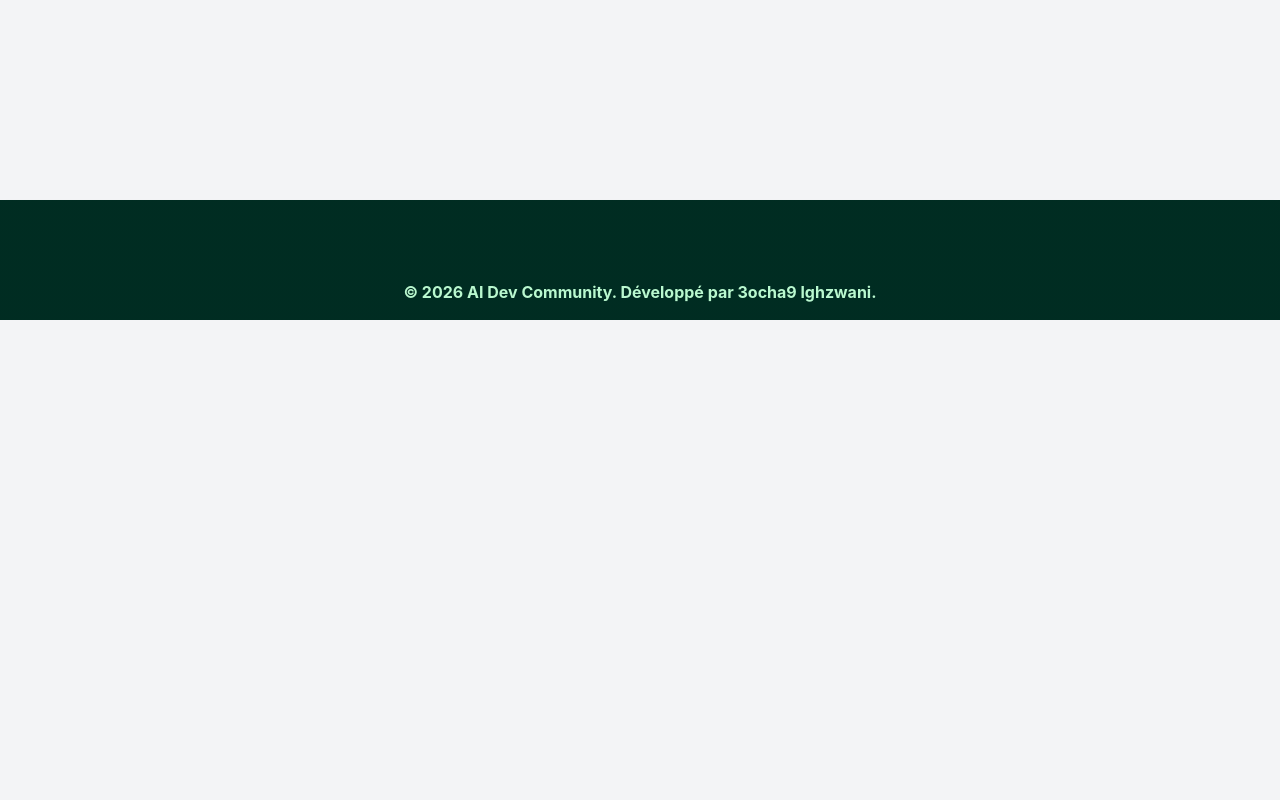
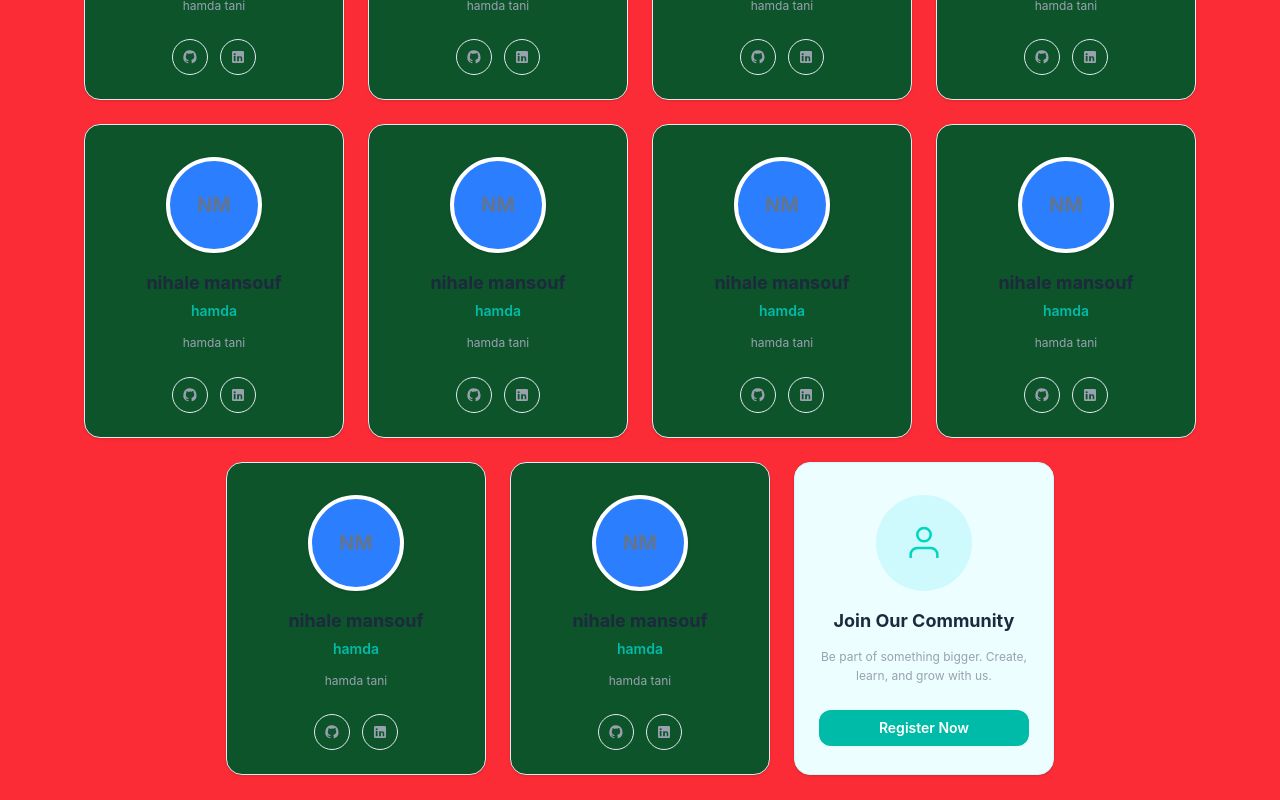
Before and after one commit to Skyzex54/Project_react_club, a React (Vite) app in the folder site_club/: page /members in a window 1280 px wide. Shown: the part 480-1280 px from the top of the page. Before the commit the page ends 800 px from the top, so only its background shows below. Built offline with nearby package versions, Linux system fonts and the light colour scheme.

Commit message:
member page

```diff
--- /dev/null
+++ b/site_club/src/Components/MemberCard.jsx
@@ -0,0 +1,58 @@
+import React from 'react';
+
+function MemberCard({name,role,description,image}){
+    function getInitials(fullName) {
+        if (!fullName) return "?"; //ila makanch  fullname dir ?
+        const words = fullName.trim().split(" "); //ay7eyd espace b split o trima hh ghadi ysab tableau fih full name hayda ["nihale", "mansouf"] lkola smiya
+        const first = words[0][0].toUpperCase(); //ayakhd lharf lewl mn klma lwla o ayredo majiscule
+        const second = words[1][0].toUpperCase(); //nfs lhaja mea lknia
+        return first + second;
+      }
+
+      return (
+        // chkel dyal card
+        <div className="w-[260px] bg-green-900 border border-slate-200 rounded-2xl px-6 pt-8 pb-6 text-center shadow-sm hover:-translate-y-1 hover:shadow-md transition duration-300">
+
+          {/* chkel dyal tswira */}
+          <div className="mx-auto mb-4 h-24 w-24 rounded-full bg-slate-100 overflow-hidden border-4 border-white shadow">
+            {image ? (
+              // la kant tswira ay7etha 3adi
+              <img src={image} alt={name} className="h-full w-full object-cover" />
+            ) : (
+              // la makantch ayakhd 2 horof lwlin function li lfo9
+              <div className="h-full w-full flex items-center justify-center bg-blue-500">
+                <span className="text-xl font-bold text-slate-500">{getInitials(name)}</span>
+              </div>
+            )}
+          </div>
+
+          {/* design dyal smya */}
+          <h3 className="text-lg font-bold text-slate-800 mb-1">{name}</h3>
+
+          {/* role vert/teal */}
+          <p className="text-sm font-semibold text-teal-500 mb-3">{role}</p>
+
+          {/* Description */}
+          <p className="text-gray-400 text-xs mb-6 leading-relaxed">{description}</p>
+
+          {/* Icone dyal GitHub o LinkedIn */}
+          <div className="flex gap-3 justify-center text-gray-400">
+            {/* Bouton GitHub */}
+        <a href="#" className="h-9 w-9 flex items-center justify-center rounded-full border border-slate-200 hover:text-teal-500 hover:border-teal-200 transition-colors"> {/*link dyal cmpt*/}
+          <svg viewBox="0 0 24 24" className="h-4 w-4" fill="currentColor"> {/*icone*/}
+            <path d="M12 2a10 10 0 0 0-3.16 19.49c.5.09.68-.22.68-.48v-1.69c-2.77.6-3.35-1.18-3.35-1.18-.45-1.15-1.1-1.46-1.1-1.46-.9-.62.07-.61.07-.61 1 .07 1.53 1.03 1.53 1.03.89 1.52 2.33 1.08 2.9.83.09-.65.35-1.08.63-1.33-2.21-.25-4.54-1.1-4.54-4.9 0-1.08.39-1.96 1.03-2.65-.1-.25-.45-1.27.1-2.65 0 0 .84-.27 2.75 1.01A9.6 9.6 0 0 1 12 6.8c.85 0 1.7.11 2.5.33 1.9-1.28 2.74-1.01 2.74-1.01.55 1.38.2 2.4.1 2.65.64.69 1.03 1.57 1.03 2.65 0 3.81-2.34 4.65-4.57 4.9.36.31.68.92.68 1.85v2.74c0 .26.18.58.69.48A10 10 0 0 0 12 2z" />
+          </svg>
+        </a>
+
+        {/* Bouton LinkedIn */}
+        <a href="#" className="h-9 w-9 flex items-center justify-center rounded-full border border-slate-200 hover:text-teal-500 hover:border-teal-200 transition-colors">
+          <svg viewBox="0 0 24 24" className="h-4 w-4" fill="currentColor">
+            <path d="M19 3A2 2 0 0 1 21 5v14a2 2 0 0 1-2 2H5a2 2 0 0 1-2-2V5a2 2 0 0 1 2-2h14zM8.34 18.34v-7.7H5.67v7.7h2.67zM7 9.5a1.55 1.55 0 1 0 0-3.1 1.55 1.55 0 0 0 0 3.1zm11.34 8.84v-4.2c0-2.25-1.2-3.3-2.8-3.3-1.28 0-1.85.7-2.17 1.2v-1.03h-2.67c.03.68 0 7.33 0 7.33h2.67v-4.1c0-.22.02-.44.08-.6.18-.44.6-.9 1.3-.9.92 0 1.29.7 1.29 1.73v3.87h2.3z" />
+          </svg>
+        </a>
+
+      </div>
+    </div>
+  );
+}
+export default MemberCard;
--- a/site_club/src/pages/Members.jsx
+++ b/site_club/src/pages/Members.jsx
@@ -1,8 +1,74 @@
+import React from "react";
+import MemberCard from "../Components/MemberCard";
+
 function Members() {
+  const teamMembers = [
+    {name: "nihale mansouf",role:"hamda",description:"hamda tani",image:"",},
+    {name: "nihale mansouf",role:"hamda",description:"hamda tani",image:"",},
+    {name: "nihale mansouf",role:"hamda",description:"hamda tani",image:"",},
+    {name: "nihale mansouf",role:"hamda",description:"hamda tani",image:"",},
+    {name: "nihale mansouf",role:"hamda",description:"hamda tani",image:"",},
+    {name: "nihale mansouf",role:"hamda",description:"hamda tani",image:"",},
+    {name: "nihale mansouf",role:"hamda",description:"hamda tani",image:"",},
+    {name: "nihale mansouf",role:"hamda",description:"hamda tani",image:"",},
+    {name: "nihale mansouf",role:"hamda",description:"hamda tani",image:"",},
+    {name: "nihale mansouf",role:"hamda",description:"hamda tani",image:"",},
+  ];
+
   return (
-    <><div>Members</div></>
+    <>
+      <div className="min-h-screen bg-red-500 py-16 px-4"> {/*div dyal page kamla*/}
 
-  )
+ {/* Titre o description*/}
+ <div className="text-center mb-12">
+   <h1 className="text-4xl font-bold text-slate-800 mb-3">Our Members</h1>
+   <p className="text-slate-500 text-sm max-w-lg mx-auto leading-relaxed">
+     Club lay3mrha dar blabla
+   </p>
+ </div>
+
+ <div className="flex flex-wrap justify-center gap-6 max-w-6xl mx-auto">  {/* had div dyal les cards derna liha flex bach ytallignaw f ligne whda b flex o flex-wrap katgol la 3mrat chi ligne doz ster li wrah justify-center at3awen la kano des carte chaytin ybano m centrin */}
+
+
+   {/*hna affichage b map atakhd kola wahed mn tableau li fih memebers lfog o atsawb lih card b component memberCard */}
+   {teamMembers.map((member) => (
+     <MemberCard
+       name={member.name}
+       role={member.role}
+       description={member.description}
+       image={member.image}
+     />
+   ))}
+
+   {/* Carte spéciale "Join Our Community" — même taille que les autres */}
+   <div className="w-[260px] bg-cyan-50 border border-cyan-100 rounded-2xl px-6 pt-8 pb-6 text-center shadow-sm hover:-translate-y-1 hover:shadow-md transition duration-300">
+
+     {/* Icône personne dans un cercle */}
+     <div className="mx-auto mb-4 h-24 w-24 rounded-full bg-cyan-100 flex items-center justify-center ">
+       <svg viewBox="0 0 24 24" className="h-10 w-10 text-teal-400" fill="none" stroke="currentColor" strokeWidth="1.5">
+         <path d="M20 21v-2a4 4 0 0 0-4-4H8a4 4 0 0 0-4 4v2" />
+         <circle cx="12" cy="7" r="4" />
+       </svg>
+     </div>
+
+     {/*titre*/}
+     <h3 className="text-lg font-bold text-slate-800 mb-3">Join Our Community</h3>
+
+     {/*description*/}
+     <p className="text-xs text-gray-400 leading-relaxed mb-6">
+       Be part of something bigger. Create, learn, and grow with us.
+     </p>
+
+     {/* Bouton dyal register*/}
+     <button className="bg-teal-500 text-white text-sm font-semibold px-6 py-2 rounded-xl hover:bg-teal-600 transition-colors w-full">
+       Register Now
+     </button>
+
+   </div>
+ </div>
+</div>
+    </>
+  );
 }
 
-export default Members
+export default Members;
```
